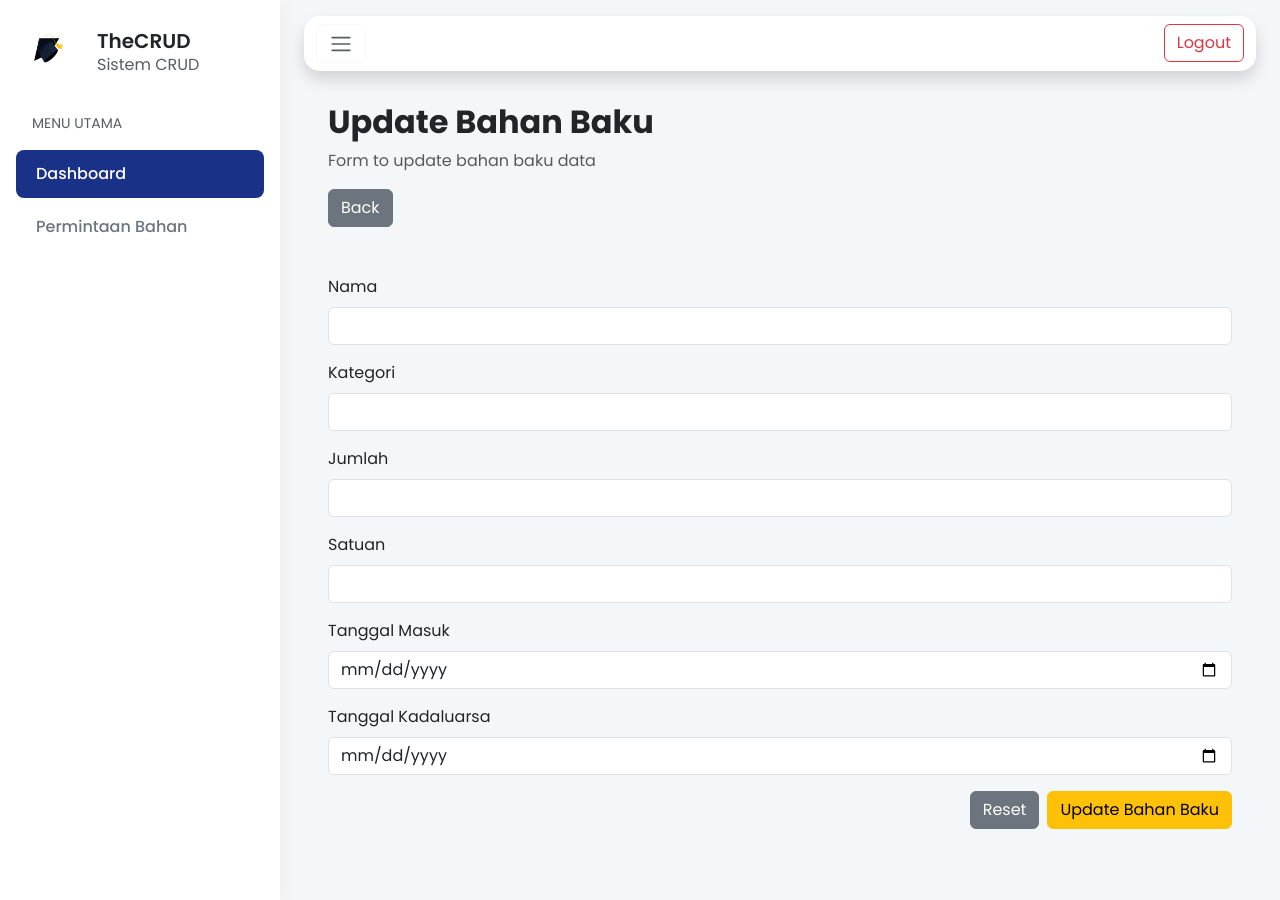
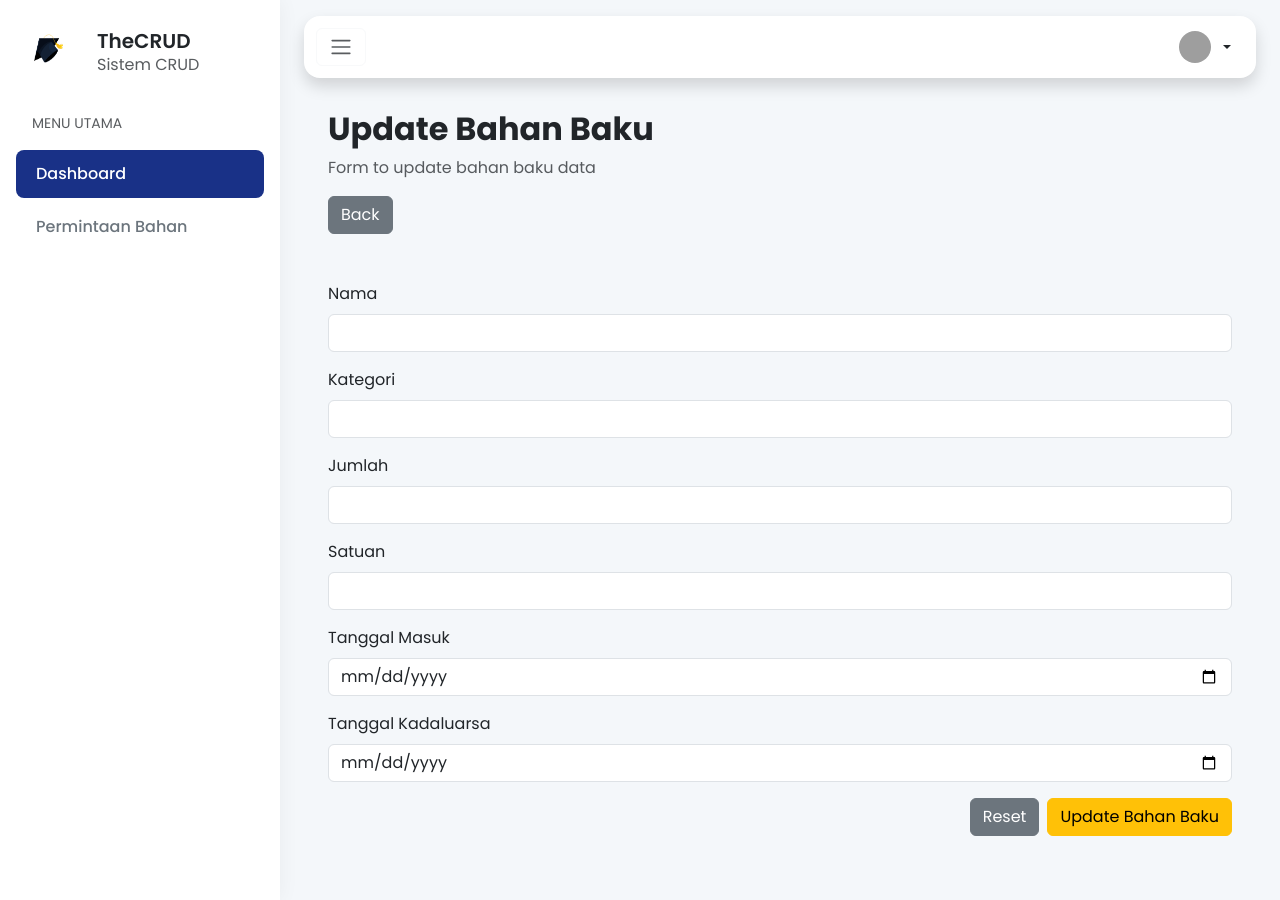
Before and after one commit to Farraskuy/MBG_241511010_2A_Farras-Fadhil-Syafiq, a CodeIgniter 4 app: the page made by app/Views/BahanBaku/edit.php in a window 1280 px wide. Run offline with PHP 8.4 and a stand-in for CodeIgniter, Linux system fonts and the light colour scheme; the template is opened without the code that fills it: most values are stand-ins (such as "Sample title", 1, 10 or a date in 2020); data that the repository does not hold is empty; some libraries are stand-ins or nearby versions; grey boxes are pictures that could not be loaded.

Commit message:
fix authentikasi, role managamen, user profile by farras fadhil syafiq

```diff
--- a/app/Views/BahanBaku/index.php
+++ b/app/Views/BahanBaku/index.php
@@ -15,11 +15,11 @@ List Bahan Baku
 
 <div class="d-flex flex-wrap justify-content-between w-100 mb-3 gap-1">
     <a href="<?= base_url('bahan-baku/create') ?>" class="btn btn-success fw-semibold"> Add Bahan Baku</a>
-    <form class="d-flex gap-3 search" method="get">
+    <!-- <form class="d-flex gap-3 search" method="get">
         <input value="<?= service('request')->getGet('keyword') ?>"
             type="text" name="keyword" class="form-control form-text m-0" placeholder="Search user...">
         <button type="submit" class="btn btn-primary text-nowrap">Search</button>
-    </form>
+    </form> -->
 </div>
 
 <!-- Pesan sukses -->
--- a/app/Views/layout.php
+++ b/app/Views/layout.php
@@ -72,15 +72,27 @@
     <main class="p-4 pt-3 flex-grow-1 position-relative overflow-auto vh-100">
         <nav class="navbar navbar-expand-lg bg-white position-sticky py-2 rounded-4 mb-3 shadow" style="left: 0; right: 0; top: 0; z-index: 999;">
             <div class="container-fluid">
+                <!-- Sidebar Toggle -->
                 <button class="btn btn-outline-light btn-toggle-sidebar" type="button">
                     <span class="navbar-toggler-icon"></span>
                 </button>
 
-                <div class="d-flex">
-                    <button class="btn btn-outline-danger" data-bs-target="#modal-logout" data-bs-toggle="modal" type="submit">Logout</button>
+                <!-- Profile Dropdown -->
+                <div class="dropdown ms-auto">
+                    <button class="btn d-flex align-items-center dropdown-toggle" type="button" data-bs-toggle="dropdown" aria-expanded="false">
+                        <img src="https://ui-avatars.com/api/?name=<?= urlencode(session()->get('users')['name']) ?>&background=random&color=fff&size=32"
+                            class="rounded-circle me-2" width="32" height="32" alt="profile">
+                        <span class="fw-semibold"><?= esc(session()->get('users')['name']) ?></span>
+                    </button>
+                    <ul class="dropdown-menu dropdown-menu-end shadow">
+                        <li>
+                            <button data-bs-toggle="modal" data-bs-target="#modal-logout" class="dropdown-item text-danger">Logout</button>
+                        </li>
+                    </ul>
                 </div>
             </div>
         </nav>
+
 
         <div class="modal fade" id="modal-logout" aria-hidden="true" aria-labelledby="exampleModalToggleLabel" tabindex="-1">
             <div class="modal-dialog modal-dialog-centered">
@@ -110,6 +122,7 @@
     </main>
 
 
+    <script src="<?= base_url("assets/js/popper.min.js") ?>"></script>
     <script src="<?= base_url("assets/js/bootstrap.min.js") ?>"></script>
 
     <!-- <script src="<?= base_url("assets/js/global-script.js") ?>"></script> -->
```
Also changed, not shown: app/Filters/AuthFilter.php (+17 -4 lines), public/assets/js/popper.min.js (added).
